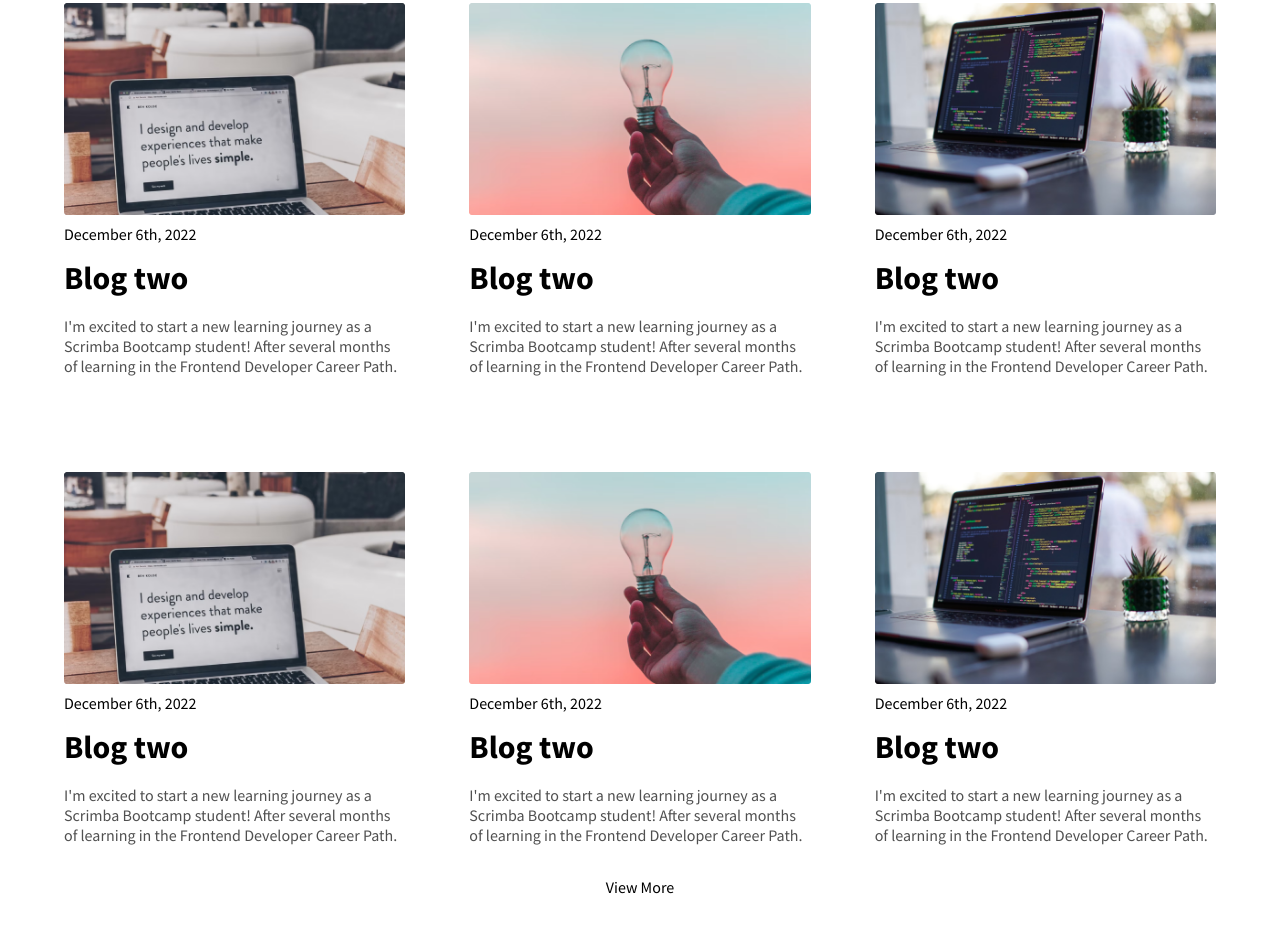
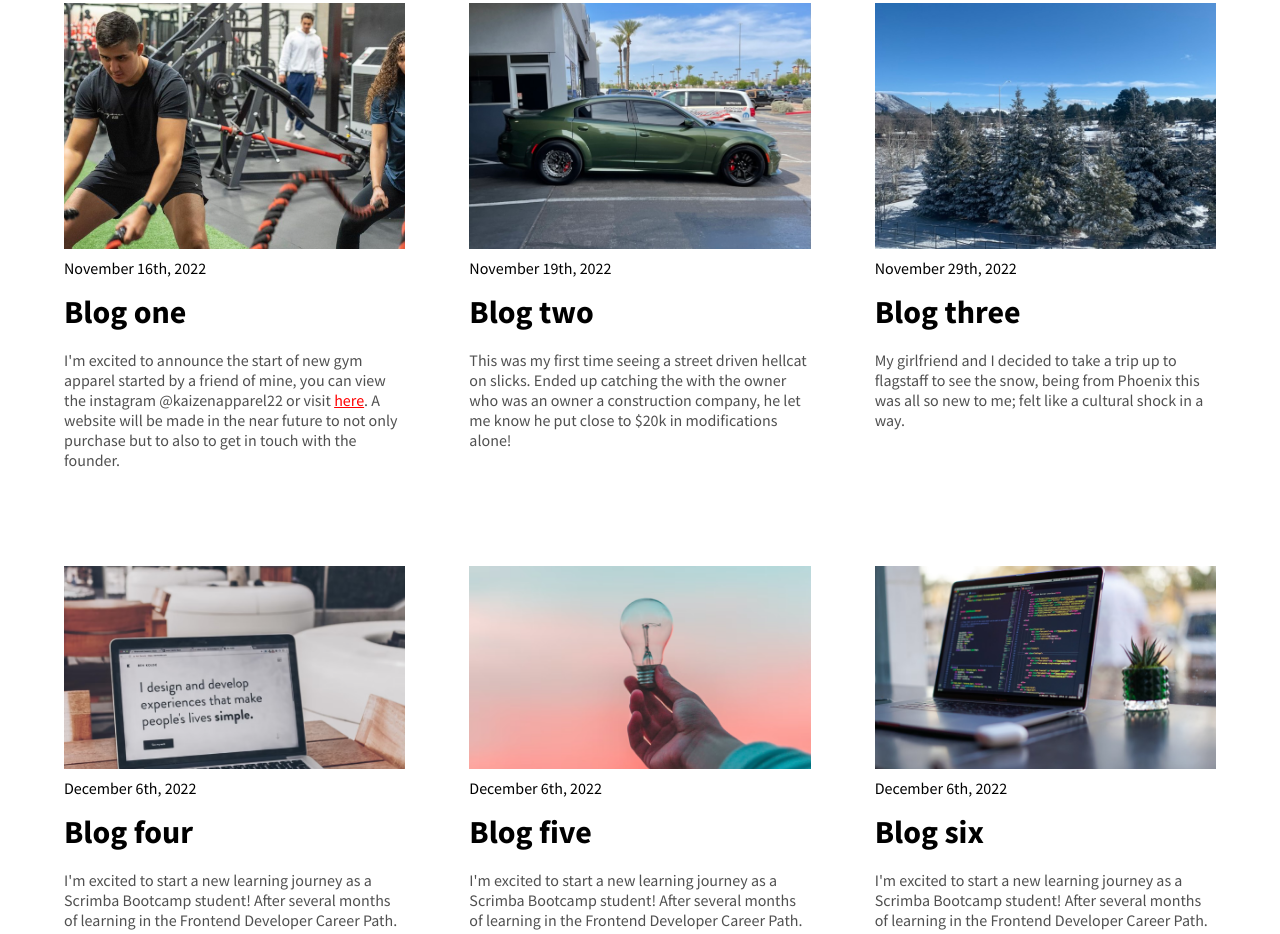
Before and after one commit to Ehaley25/my_learning_journal, a plain HTML site: page index.html in a window 1280 px wide. Shown: the part 431-1365 px from the top of the page. Drawn offline with Linux system fonts and the light colour scheme; a web font is replaced by a local one.

Commit message:
adding html content , images, css

```diff
--- a/index.html
+++ b/index.html
@@ -30,9 +30,42 @@
             <div class=" container my-grid">
                 <div class="blog">
                     <div>
+                        <img src="images/kaizen.png" alt="">
+                        <p class="date">November 16th, 2022</p>
+                        <h1 class="blog-title">Blog one </h1>
+                        <p class="p-typography">
+                            I'm excited to announce the start of new gym apparel started by a friend of mine, you can view the instagram @kaizenapparel22
+                            or visit <a target="_blank" href="https://www.instagram.com/kaizenapparel22/">here</a>. A website will be made in the near future to not only purchase but to also to get in touch with the founder.
+                        </p>
+                    </div>
+                </div>
+                <div class="blog">
+                    <div>
+                        <img src="images/hellcat.jpeg" alt="">
+                        <p class="date">November 19th, 2022</p>
+                        <h1 class="blog-title">Blog two </h1>
+                        <p class="p-typography">
+                            This was my first time seeing a street driven hellcat on slicks. Ended up catching the with the owner who was an owner a construction company,
+                            he let me know he put close to $20k in modifications alone!
+                        </p>
+                    </div>
+                </div>
+                <div class="blog">
+                    <div>
+                        <img src="images/snow-in-arizona.jpeg" alt="">
+                        <p class="date">November 29th, 2022</p>
+                        <h1 class="blog-title">Blog three </h1>
+                        <p class="p-typography">
+                            My girlfriend and I decided to take a trip up to flagstaff to see the snow,
+                            being from Phoenix this was all so new to me; felt like a cultural shock in a way.
+                        </p>
+                    </div>
+                </div>
+                <div class="blog">
+                    <div>
                         <img src="images/article-image-01.png" alt="">
                         <p class="date">December 6th, 2022</p>
-                        <h1 class="blog-title">Blog two </h1>
+                        <h1 class="blog-title">Blog four </h1>
                         <p class="p-typography">
                             I'm excited to start a new learning journey as a Scrimba Bootcamp student!
                             After several months of learning in the Frontend Developer Career Path.
@@ -43,7 +76,7 @@
                     <div>
                         <img src="images/article-image-02.png" alt="">
                         <p class="date">December 6th, 2022</p>
-                        <h1 class="blog-title">Blog two </h1>
+                        <h1 class="blog-title">Blog five </h1>
                         <p class="p-typography">
                             I'm excited to start a new learning journey as a Scrimba Bootcamp student!
                             After several months of learning in the Frontend Developer Career Path.
@@ -54,40 +87,7 @@
                     <div>
                         <img src="images/article-image-03.png" alt="">
                         <p class="date">December 6th, 2022</p>
-                        <h1 class="blog-title">Blog two </h1>
-                        <p class="p-typography">
-                            I'm excited to start a new learning journey as a Scrimba Bootcamp student!
-                            After several months of learning in the Frontend Developer Career Path.
-                        </p>
-                    </div>
-                </div>
-                <div class="blog">
-                    <div>
-                        <img src="images/article-image-01.png" alt="">
-                        <p class="date">December 6th, 2022</p>
-                        <h1 class="blog-title">Blog two </h1>
-                        <p class="p-typography">
-                            I'm excited to start a new learning journey as a Scrimba Bootcamp student!
-                            After several months of learning in the Frontend Developer Career Path.
-                        </p>
-                    </div>
-                </div>
-                <div class="blog">
-                    <div>
-                        <img src="images/article-image-02.png" alt="">
-                        <p class="date">December 6th, 2022</p>
-                        <h1 class="blog-title">Blog two </h1>
-                        <p class="p-typography">
-                            I'm excited to start a new learning journey as a Scrimba Bootcamp student!
-                            After several months of learning in the Frontend Developer Career Path.
-                        </p>
-                    </div>
-                </div>
-                <div class="blog">
-                    <div>
-                        <img src="images/article-image-03.png" alt="">
-                        <p class="date">December 6th, 2022</p>
-                        <h1 class="blog-title">Blog two </h1>
+                        <h1 class="blog-title">Blog six </h1>
                         <p class="p-typography">
                             I'm excited to start a new learning journey as a Scrimba Bootcamp student!
                             After several months of learning in the Frontend Developer Career Path.
--- a/style.css
+++ b/style.css
@@ -38,7 +38,10 @@ img[src="images/logo.png"]{
     align-items: baseline;
 }
 .blog img{
+    height: 50%;
     width: 100%;
+    object-fit: cover;
+
 }
 .my-journey{
     background-image: url("images/macbook.jpg");
@@ -58,6 +61,9 @@ img[src="images/logo.png"]{
     font-weight: 400;
     line-height: 20px;
     color: #505050;
+}
+.p-typography a{
+    color: red;
 }
 .blog{
     margin-top: 2em;
@@ -87,6 +93,12 @@ img[src="images/logo.png"]{
     .my-journey p{
         max-width: 500px;
     }
+    .blog img{
+        height: 50%;
+        max-height: 246px ;
+        width: 100%;
+        max-width: 420px ;
+    }
 }
 #view-more{
     text-align: center;
```
Also changed, not shown: images/hellcat.jpeg (added), images/kaizen.png (added), images/snow-in-arizona.jpeg (added).
